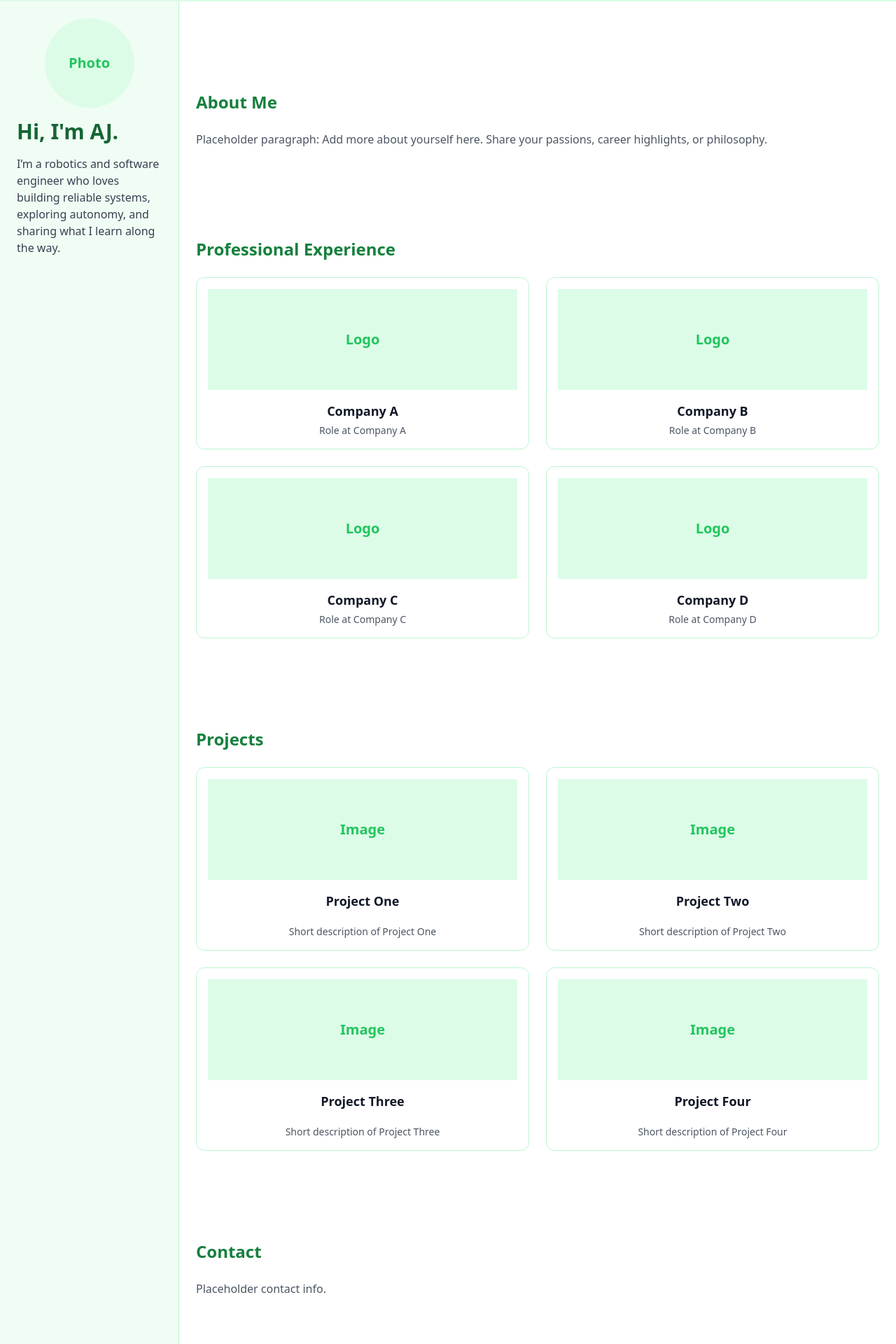
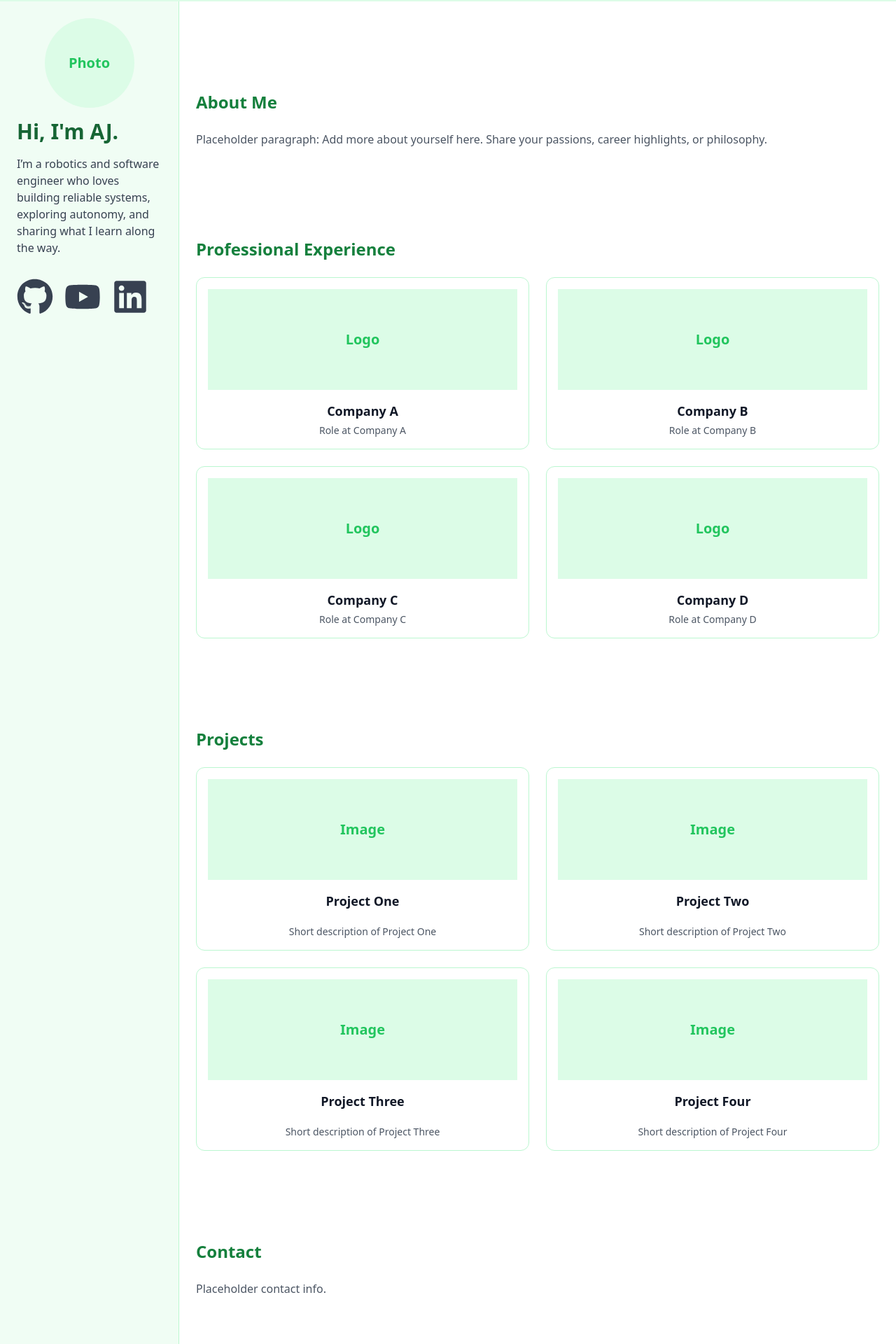
Before and after one commit to ajaayc/ajaayc.github.io, a React (Create React App) app: page / in a window 1280 px wide. Shown: the part 695-2615 px from the top of the page at 70% size. Built offline with nearby package versions, Linux system fonts and the light colour scheme.

Commit message:
Increase icon size

```diff
--- a/src/LeftPanel.jsx
+++ b/src/LeftPanel.jsx
@@ -4,21 +4,45 @@ import { FaGithub, FaYoutube, FaLinkedin } from 'react-icons/fa';
 
 export default function LeftPanel() {
   const personalWebsite = 'https://yourwebsite.com';
+  const iconSize = 52; // single variable for all icon sizes
 
   return (
     <aside className="flex flex-col w-64 md:w-1/4 lg:w-1/5 bg-green-50 p-6 border-r border-green-200">
       <div className="flex-shrink-0 w-full flex justify-center mb-4">
-        <div className="w-32 h-32 bg-green-100 flex items-center justify-center rounded-full text-green-500 font-bold text-xl">Photo</div>
+        <div className="w-32 h-32 bg-green-100 flex items-center justify-center rounded-full text-green-500 font-bold text-xl">
+          Photo
+        </div>
       </div>
       <h1 className="text-3xl font-bold text-green-800 mb-4">Hi, I'm AJ.</h1>
       <p className="text-gray-700 mb-4">
         I’m a robotics and software engineer who loves building reliable systems,
         exploring autonomy, and sharing what I learn along the way.
       </p>
-      <div className="flex gap-4 mt-auto">
-        <a href={personalWebsite} target="_blank" rel="noopener noreferrer" className="text-gray-700 hover:text-green-600"><FaGithub size={20} /></a>
-        <a href={personalWebsite} target="_blank" rel="noopener noreferrer" className="text-gray-700 hover:text-green-600"><FaYoutube size={20} /></a>
-        <a href={personalWebsite} target="_blank" rel="noopener noreferrer" className="text-gray-700 hover:text-green-600"><FaLinkedin size={20} /></a>
+      <div className="flex gap-4 mt-4">
+        <a
+          href={personalWebsite}
+          target="_blank"
+          rel="noopener noreferrer"
+          className="text-gray-700 hover:text-green-600"
+        >
+          <FaGithub size={iconSize} />
+        </a>
+        <a
+          href={personalWebsite}
+          target="_blank"
+          rel="noopener noreferrer"
+          className="text-gray-700 hover:text-green-600"
+        >
+          <FaYoutube size={iconSize} />
+        </a>
+        <a
+          href={personalWebsite}
+          target="_blank"
+          rel="noopener noreferrer"
+          className="text-gray-700 hover:text-green-600"
+        >
+          <FaLinkedin size={iconSize} />
+        </a>
       </div>
     </aside>
   );
```
